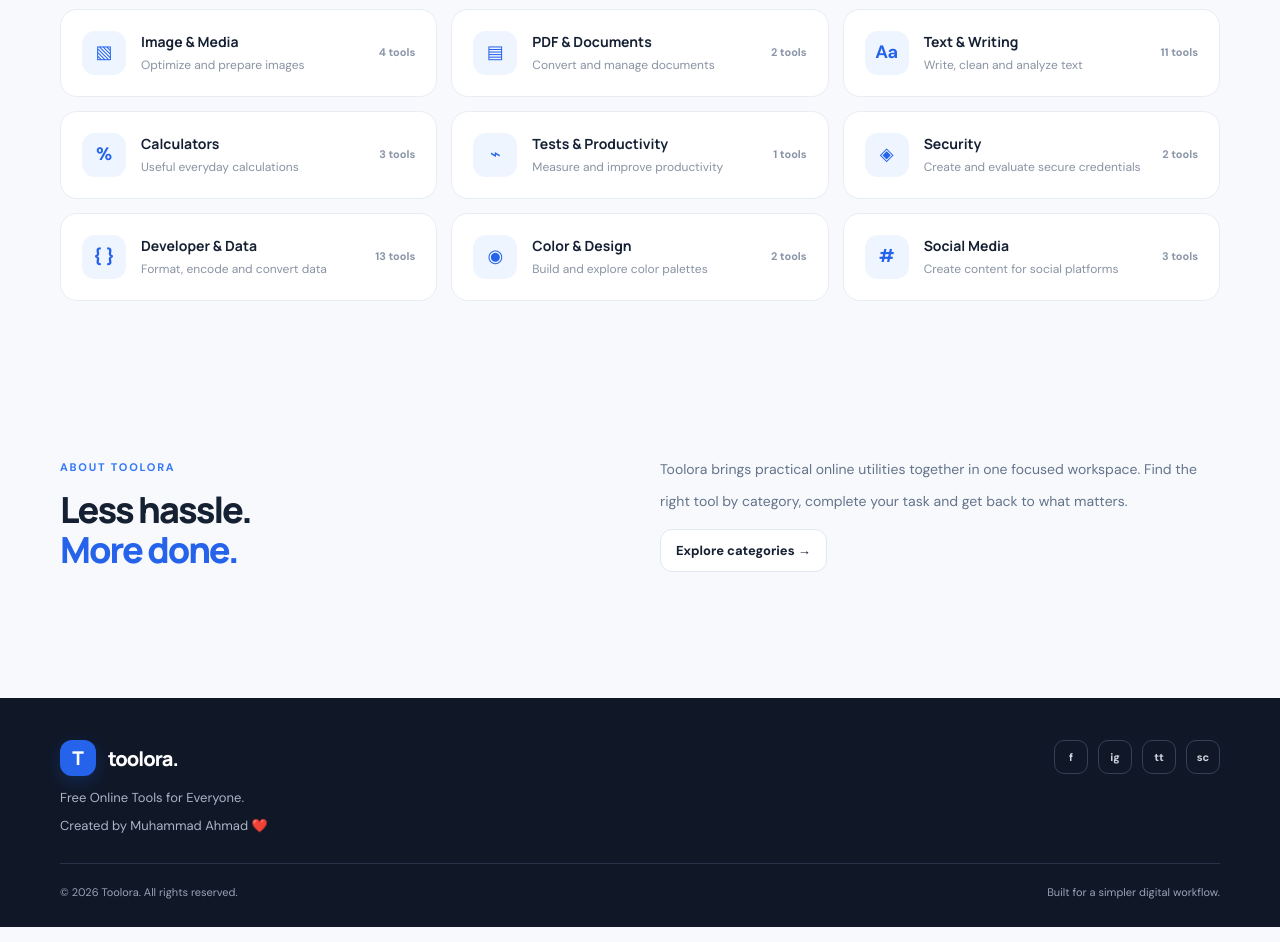
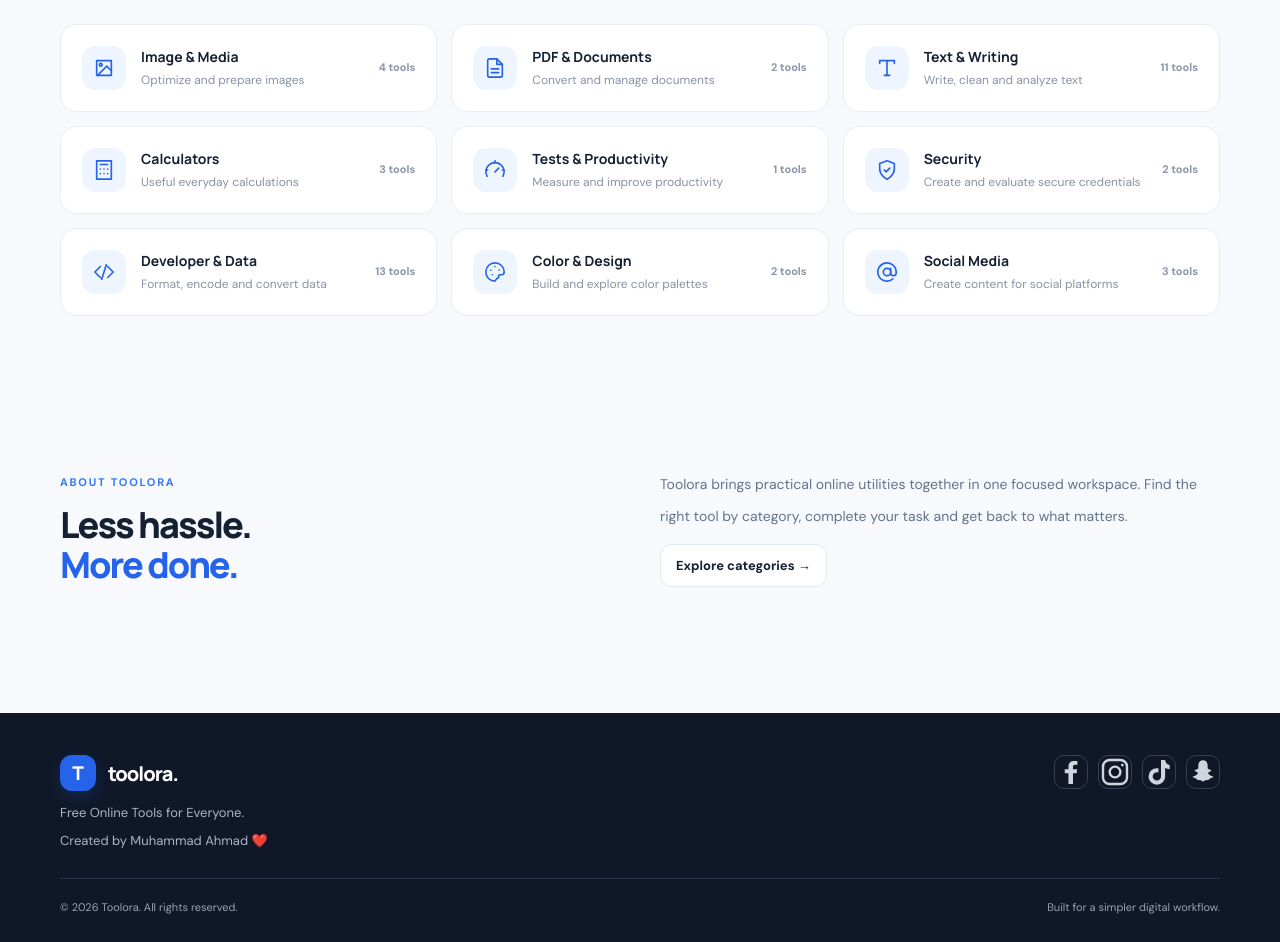
Before and after one commit to ahmee30212/toolora, an Astro site: page / in a window 1280 px wide. Shown: the part 1000-1942 px from the top of the page. Built offline with nearby package versions, Linux system fonts and the light colour scheme; Astro itself is replaced by a stand-in of ours.

Commit message:
Use real SVG icons across Toolora homepage

```diff
--- a/src/pages/index.astro
+++ b/src/pages/index.astro
@@ -1,14 +1,14 @@
 ---
 import SiteLayout from "../layouts/SiteLayout.astro";
+import Icon from "../components/Icon.astro";
 import { categories, tools } from "../data/tools";
-const symbols: Record<string,string> = { image:"▧",pdf:"▤",text:"Aa",calculators:"%",speed:"⌁",security:"◈",developer:"{ }",design:"◉",social:"#" };
 ---
 <SiteLayout title="Toolora — Free Online Tools for Everyone" description="Simple, useful and accessible online tools for images, documents, writing, calculations and development.">
   <header class="site-header">
     <div class="container flex items-center justify-between">
       <a href="/" class="flex items-center gap-3"><span class="brand-mark">T</span><span class="brand-name">toolora<span class="text-brand-600">.</span></span></a>
       <nav class="desktop-nav flex items-center gap-8"><a class="nav-link" href="/">Home</a><a class="nav-link" href="#categories">Categories</a><a class="nav-link" href="#about">About</a></nav>
-      <a class="btn-primary" href="#categories">Explore tools <span>↗</span></a>
+      <a class="btn-primary" href="#categories">Explore tools <Icon name="arrow-up-right" size={16} /></a>
     </div>
   </header>
   <main>
@@ -18,12 +18,12 @@ const symbols: Record<string,string> = { image:"▧",pdf:"▤",text:"Aa",calcula
         <h1>Everything you need.<br/><span class="text-brand-600">All in one place.</span></h1>
         <p class="hero-copy">A carefully organized collection of practical online tools to help you work faster. No complicated setup. Just open and use.</p>
         <form class="search-shell" action="/search" method="get" id="tool-search">
-          <span class="text-xl text-slate-400 self-center pl-3">⌕</span>
+          <span class="text-slate-400 self-center pl-3"><Icon name="search" size={20} /></span>
           <input id="search-input" name="q" type="search" placeholder="Search tools and categories..." aria-label="Search tools and categories"/>
           <button class="btn-primary" type="submit">Search</button>
         </form>
         <div class="flex flex-wrap items-center justify-center gap-2"><span class="text-xs text-slate-400 font-semibold mr-1">Popular:</span><a class="pill" href="/categories/image">Image tools</a><a class="pill" href="/categories/pdf">PDF tools</a><a class="pill" href="/categories/security">Password tools</a><a class="pill" href="/categories/text">Word counter</a></div>
-        <div class="flex flex-wrap justify-center gap-5 mt-8 text-xs font-semibold text-slate-500"><span>✓ Free to use</span><span>✓ Easy to access</span><span>✓ No installation</span></div>
+        <div class="flex flex-wrap justify-center gap-5 mt-8 text-xs font-semibold text-slate-500"><span class="trust-item"><Icon name="check" size={15} /> Free to use</span><span class="trust-item"><Icon name="check" size={15} /> Easy to access</span><span class="trust-item"><Icon name="check" size={15} /> No installation</span></div>
       </div>
     </section>
     <section class="container -mt-1">
@@ -37,7 +37,7 @@ const symbols: Record<string,string> = { image:"▧",pdf:"▤",text:"Aa",calcula
       <div class="container">
         <div class="section-heading"><div><span class="eyebrow">Browse by category</span><h2>Tools for every task</h2><p>Choose a category to see only the tools relevant to your work.</p></div><span class="pill">{categories.length} categories · {tools.length} tools</span></div>
         <div class="category-grid">
-          {categories.map((category) => <a class="category-card" href={`/categories/${category.slug}`}><span class="category-icon">{symbols[category.slug]}</span><span><strong>{category.name}</strong><small>{category.description}</small></span><span class="category-count">{tools.filter(t=>t.category===category.slug).length} tools</span></a>)}
+          {categories.map((category) => <a class="category-card" href={`/categories/${category.slug}`}><span class="category-icon"><Icon name={category.icon} size={22} /></span><span><strong>{category.name}</strong><small>{category.description}</small></span><span class="category-count">{tools.filter(t=>t.category===category.slug).length} tools</span></a>)}
         </div>
       </div>
     </section>
@@ -50,7 +50,12 @@ const symbols: Record<string,string> = { image:"▧",pdf:"▤",text:"Aa",calcula
   </main>
   <footer class="site-footer">
     <div class="container">
-      <div class="flex flex-col md:flex-row justify-between gap-6"><div><a href="/" class="flex items-center gap-3"><span class="brand-mark">T</span><span class="brand-name">toolora.</span></a><p class="mt-3">Free Online Tools for Everyone.</p><p class="mt-2">Created by Muhammad Ahmad ❤️</p></div><div class="socials"><a href="https://www.facebook.com/share/1EqQWrJG9J/" aria-label="Facebook">f</a><a href="https://www.instagram.com/muhammad.ahmad_official0/" aria-label="Instagram">ig</a><a href="https://www.tiktok.com/@muhammadahmad_official0" aria-label="TikTok">tt</a><a href="https://www.snapchat.com/add/m1ahmadofficial" aria-label="Snapchat">sc</a></div></div>
+      <div class="flex flex-col md:flex-row justify-between gap-6"><div><a href="/" class="flex items-center gap-3"><span class="brand-mark">T</span><span class="brand-name">toolora.</span></a><p class="mt-3">Free Online Tools for Everyone.</p><p class="mt-2">Created by Muhammad Ahmad ❤️</p></div><div class="socials" aria-label="Social media">
+        <a href="https://www.facebook.com/share/1EqQWrJG9J/" aria-label="Facebook" target="_blank" rel="noopener noreferrer"><svg viewBox="0 0 24 24" aria-hidden="true"><path d="M13.5 21v-8h2.7l.4-3h-3.1V8.1c0-.9.3-1.5 1.6-1.5h1.7V3.9c-.3 0-1.3-.1-2.5-.1-2.5 0-4.2 1.5-4.2 4.3V10H7.3v3h2.8v8z" fill="currentColor"/></svg></a>
+        <a href="https://www.instagram.com/muhammad.ahmad_official0/" aria-label="Instagram" target="_blank" rel="noopener noreferrer"><svg viewBox="0 0 24 24" aria-hidden="true"><rect x="3" y="3" width="18" height="18" rx="5" fill="none" stroke="currentColor" stroke-width="1.8"/><circle cx="12" cy="12" r="4" fill="none" stroke="currentColor" stroke-width="1.8"/><circle cx="17.5" cy="6.8" r="1" fill="currentColor"/></svg></a>
+        <a href="https://www.tiktok.com/@muhammadahmad_official0" aria-label="TikTok" target="_blank" rel="noopener noreferrer"><svg viewBox="0 0 24 24" aria-hidden="true"><path d="M16.6 3c.3 2.2 1.5 3.6 3.4 3.8v3.1a8.2 8.2 0 0 1-3.4-.9v6.3a6.2 6.2 0 1 1-6.2-6.2c.4 0 .8 0 1.2.1v3.2a3.1 3.1 0 1 0 1.9 2.9V3z" fill="currentColor"/></svg></a>
+        <a href="https://www.snapchat.com/add/m1ahmadofficial" aria-label="Snapchat" target="_blank" rel="noopener noreferrer"><svg viewBox="0 0 24 24" aria-hidden="true"><path d="M12 3.2c-2.2 0-3.5 1.6-3.5 4v2.2c-.5.5-1.2.8-2 .9-.5.1-.8.4-.7.8.1.4.7.6 1.2.7.6.1 1 .4 1.1.8.1.4-.2 1-.8 1.5-.8.7-1.7 1-2.4 1.1-.4.1-.6.3-.5.6.1.3.5.5 1 .6.7.1 1.3.4 1.7.9.5.6 1.4.9 2.2.8.7-.1 1.2.1 1.6.5.3.3.7.5 1.1.5s.8-.2 1.1-.5c.4-.4.9-.6 1.6-.5.8.1 1.7-.2 2.2-.8.4-.5 1-.8 1.7-.9.5-.1.9-.3 1-.6.1-.3-.1-.5-.5-.6-.7-.1-1.6-.4-2.4-1.1-.6-.5-.9-1.1-.8-1.5.1-.4.5-.7 1.1-.8.5-.1 1.1-.3 1.2-.7.1-.4-.2-.7-.7-.8-.8-.1-1.5-.4-2-.9V7.2c0-2.4-1.3-4-3.5-4Z" fill="currentColor"/></svg></a>
+      </div></div>
       <div class="footer-bottom"><span>© {new Date().getFullYear()} Toolora. All rights reserved.</span><span>Built for a simpler digital workflow.</span></div>
     </div>
   </footer>
```
